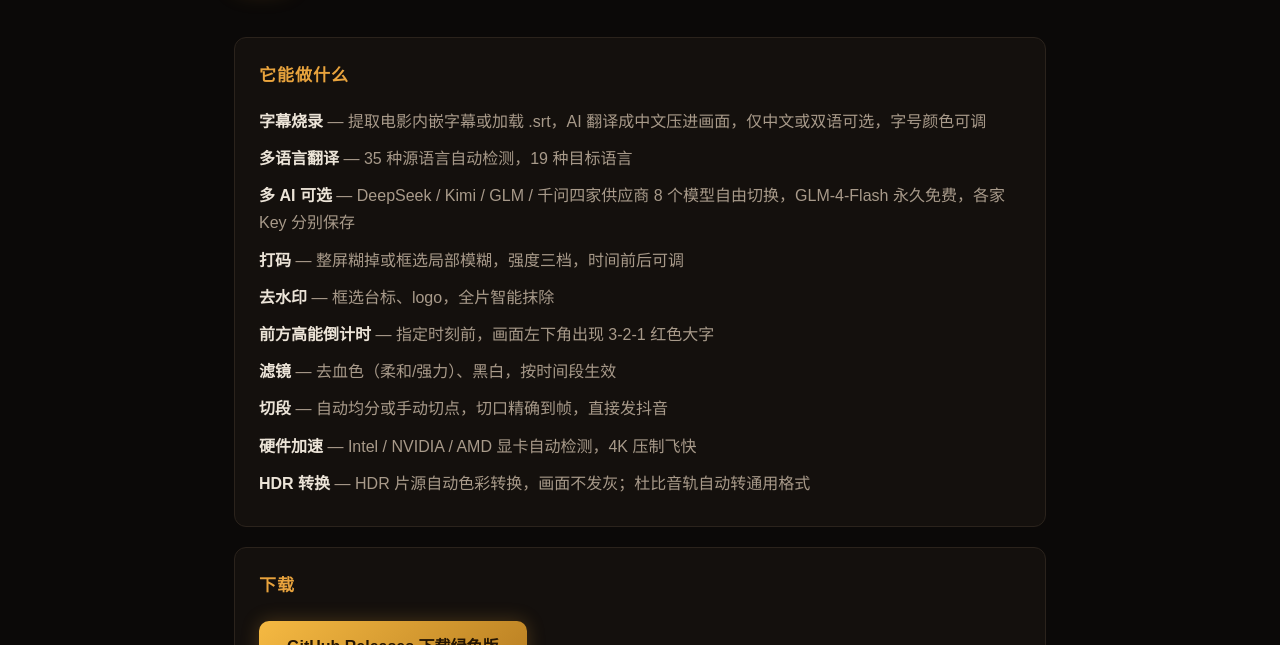
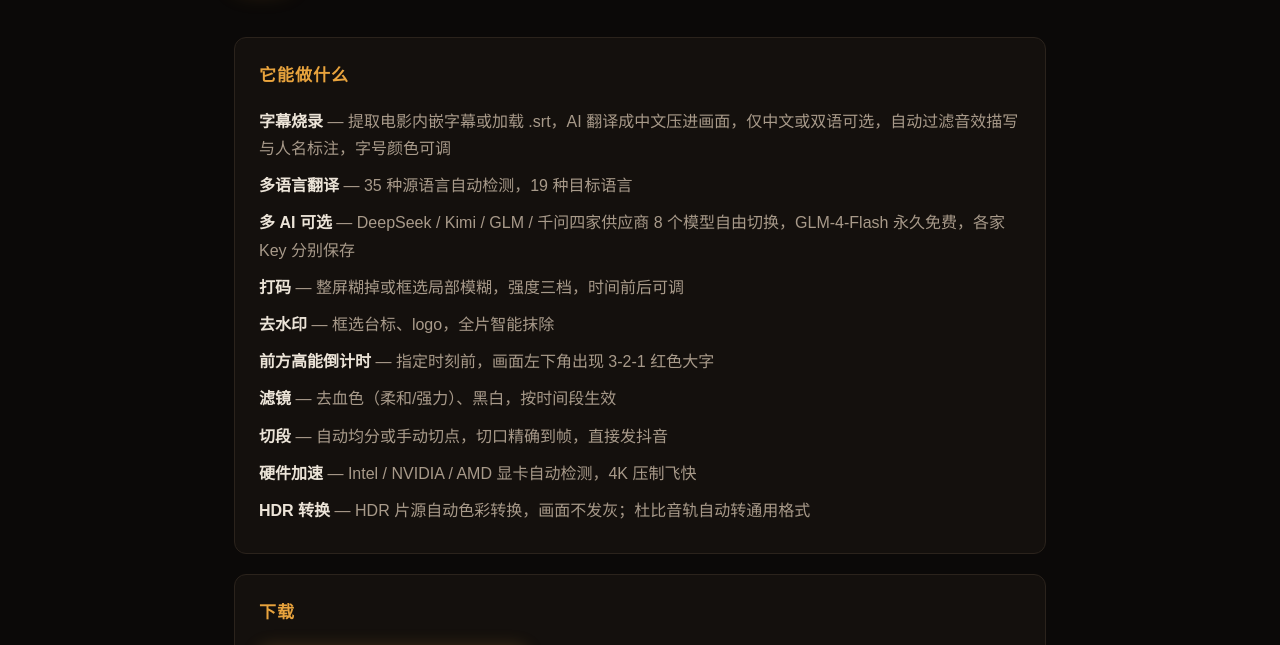
Before and after one commit to sxczry-dot/sxczry-dot.github.io, a plain HTML site: page yingyi.html in a window 1280 px wide. Shown: the part 131-776 px from the top of the page. Drawn offline with Linux system fonts and the light colour scheme.

Commit message:
映译描述更新：自动过滤音效与人名标注

```diff
--- a/yingyi.html
+++ b/yingyi.html
@@ -43,7 +43,7 @@
   <div class="card">
     <h2>它能做什么</h2>
     <ul>
-      <li><b>字幕烧录</b> — 提取电影内嵌字幕或加载 .srt，AI 翻译成中文压进画面，仅中文或双语可选，字号颜色可调</li>
+      <li><b>字幕烧录</b> — 提取电影内嵌字幕或加载 .srt，AI 翻译成中文压进画面，仅中文或双语可选，自动过滤音效描写与人名标注，字号颜色可调</li>
       <li><b>多语言翻译</b> — 35 种源语言自动检测，19 种目标语言</li>
       <li><b>多 AI 可选</b> — DeepSeek / Kimi / GLM / 千问四家供应商 8 个模型自由切换，GLM-4-Flash 永久免费，各家 Key 分别保存</li>
       <li><b>打码</b> — 整屏糊掉或框选局部模糊，强度三档，时间前后可调</li>
```
Also changed, not shown: research/index.html (+1 -1 lines).
